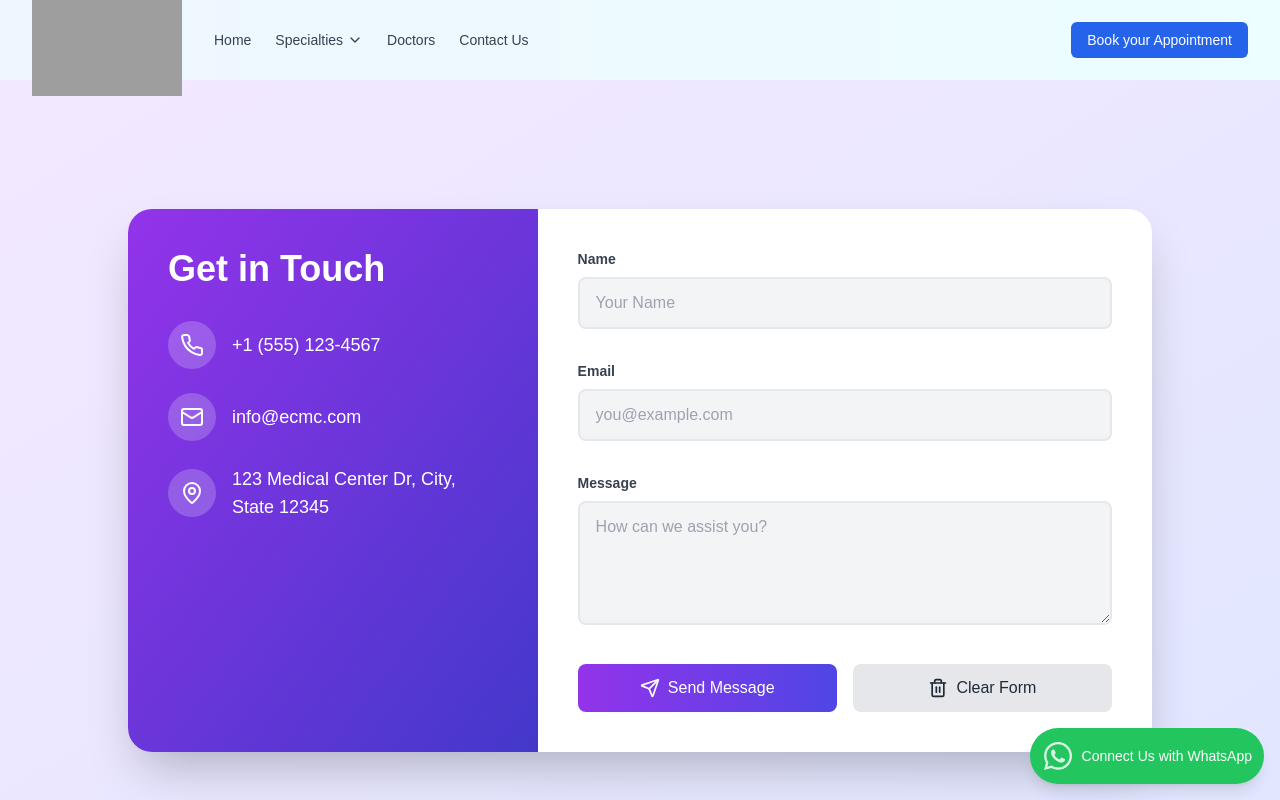
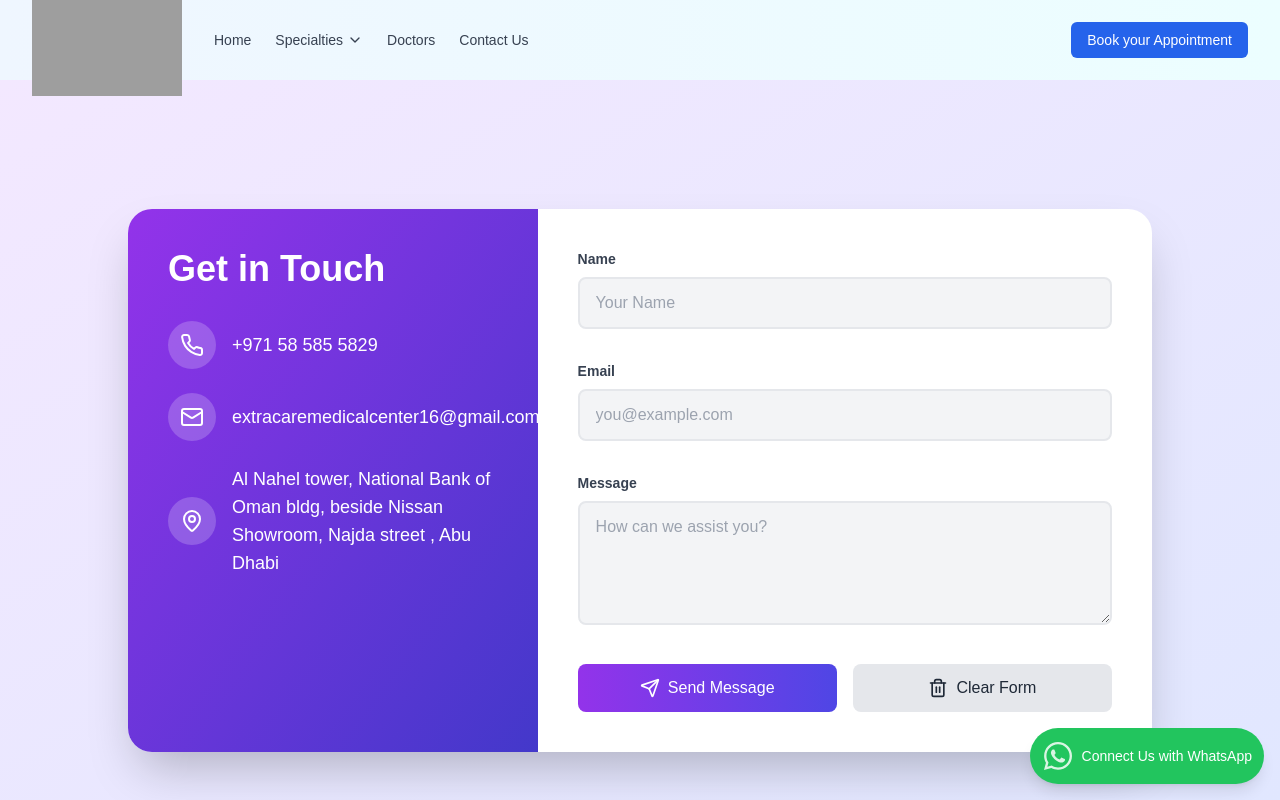
Before and after one commit to 0xshariq/hospital-website, a Next.js app: page /contact in a window 1280 px wide. Shown: the top 800 px of the page. Built offline with nearby package versions, Linux system fonts and the light colour scheme; grey boxes are pictures that could not be loaded.

Commit message:
Contact Page Logic Changed

```diff
--- a/package.json
+++ b/package.json
@@ -9,7 +9,9 @@
     "lint": "next lint"
   },
   "dependencies": {
+    "@fortawesome/fontawesome-svg-core": "^6.6.0",
     "@fortawesome/free-brands-svg-icons": "^6.6.0",
+    "@fortawesome/free-solid-svg-icons": "^6.6.0",
     "@fortawesome/react-fontawesome": "^0.2.2",
     "@radix-ui/react-icons": "^1.3.0",
     "@radix-ui/react-scroll-area": "^1.2.0",
@@ -24,6 +26,7 @@
     "react": "^18",
     "react-dom": "^18",
     "react-responsive": "^10.0.0",
+    "sonner": "^1.5.0",
     "tailwind-merge": "^2.5.2",
     "tailwindcss-animate": "^1.0.7"
   },
--- a/src/app/component/Footer.tsx
+++ b/src/app/component/Footer.tsx
@@ -10,6 +10,7 @@ import {
   faWhatsapp,
   faXTwitter
 } from "@fortawesome/free-brands-svg-icons";
+
 import React from "react";
 
 const specialties = [
--- a/src/app/contact/page.tsx
+++ b/src/app/contact/page.tsx
@@ -1,24 +1,31 @@
-"use client"
+'use client'
 
-import { useState } from "react";
-import { motion } from "framer-motion";
-import { Send, Trash2, Phone, Mail, MapPin } from "lucide-react";
+import { useState } from "react"
+import { motion } from "framer-motion"
+import { Send, Trash2, Phone, Mail, MapPin } from "lucide-react"
+import { toast } from "sonner"
 
 export default function ContactForm() {
-  const [name, setName] = useState("");
-  const [email, setEmail] = useState("");
-  const [message, setMessage] = useState("");
+  const [name, setName] = useState("")
+  const [email, setEmail] = useState("")
+  const [message, setMessage] = useState("")
 
   const handleSubmit = (e: React.FormEvent) => {
-    e.preventDefault();
-    console.log("Form submitted:", { name, email, message });
-  };
+    e.preventDefault()
+
+    const mailtoLink = `mailto:extracaremedicalcenter16@gmail.com?subject=New Contact Form Submission&body=Name: ${encodeURIComponent(name)}%0D%0AEmail: ${encodeURIComponent(email)}%0D%0AMessage: ${encodeURIComponent(message)}`
+
+    window.location.href = mailtoLink
+
+    toast.success("Email client opened with your message. Please send the email to complete the process.")
+    handleReset()
+  }
 
   const handleReset = () => {
-    setName("");
-    setEmail("");
-    setMessage("");
-  };
+    setName("")
+    setEmail("")
+    setMessage("")
+  }
 
   return (
     <div className="min-h-screen bg-gradient-to-br from-purple-100 to-indigo-100 flex items-center justify-center p-4">
@@ -36,28 +43,24 @@ export default function ContactForm() {
                 <div className="bg-white bg-opacity-20 p-3 rounded-full">
                   <Phone className="w-6 h-6" />
                 </div>
-                <span className="text-lg">+1 (555) 123-4567</span>
+                <span className="text-lg">+971 58 585 5829</span>
               </div>
               <div className="flex items-center space-x-4">
                 <div className="bg-white bg-opacity-20 p-3 rounded-full">
                   <Mail className="w-6 h-6" />
                 </div>
-                <span className="text-lg">info@ecmc.com</span>
+                <span className="text-lg">extracaremedicalcenter16@gmail.com</span>
               </div>
               <div className="flex items-center space-x-4">
                 <div className="bg-white bg-opacity-20 p-3 rounded-full">
                   <MapPin className="w-6 h-6" />
                 </div>
-                <span className="text-lg">123 Medical Center Dr, City, State 12345</span>
+                <span className="text-lg">Al Nahel tower, National Bank of Oman bldg, beside Nissan Showroom, Najda street , Abu Dhabi</span>
               </div>
             </div>
           </div>
           <div className="p-10 md:w-3/5">
-            <form
-              onSubmit={handleSubmit}
-              onReset={handleReset}
-              className="space-y-8"
-            >
+            <form onSubmit={handleSubmit} onReset={handleReset} className="space-y-8">
               <div>
                 <label
                   htmlFor="name"
@@ -140,5 +143,5 @@ export default function ContactForm() {
         </div>
       </motion.div>
     </div>
-  );
+  )
 }
```
Also changed, not shown: 2 other files (tests, documents, lock files or other folders).
